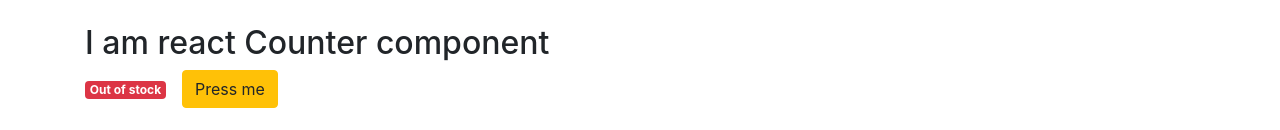
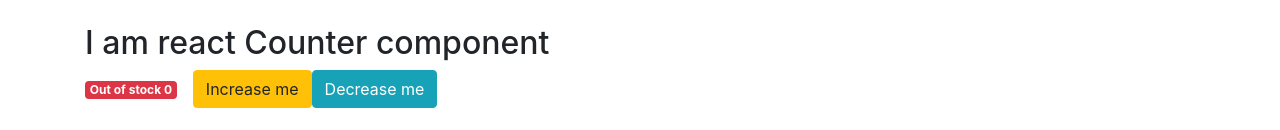
Before and after one commit to andriusdulevicius/reactIntro, a React (Create React App) app: page / in a window 1280 px wide. Shown: the top 130 px of the page. Built offline with nearby package versions, Linux system fonts and the light colour scheme; grey boxes are pictures that could not be loaded.

Commit message:
two buttons with one method

```diff
--- a/src/components/counter.jsx
+++ b/src/components/counter.jsx
@@ -14,21 +14,26 @@ class Counter extends Component {
     textAlign: 'center',
   };
 
-  handleIncrement = () => {
+  handleIncrement = (btnId) => {
     //viena this.state.count++ neveiks, reikia butinai arrow function tureti, ir pakeist state tokiu budu
     //setState butina pakeisti norint atvaizduoti ekrane pakitimus
-    this.setState({ count: this.state.count + 1 });
+    if (btnId === 'btn_1') return this.setState({ count: this.state.count + 1 });
+    this.setState({ count: this.state.count - 1 });
   };
 
   //Javascriptas jsx veikia riestiniuose skliausteliuose render() metode {} , nes render kaip ir state yra spec reacto sukurti metodai
+
+  //onCLick funkciju mes returne neiskvieciam o siunciam tik funkcijos nuoroda, todel skliausteliu nereikia, bet norint paduoti kazkoki parametra reikia iskviesti anonimine arrow funkcija ir jos viduje atsiusti funkcijos nuoroda su paduotu parametru
   render() {
     return (
       <div className='container mt-4'>
         <h2 style={{ fontSize: '2em' }}> I am react Counter component</h2>
         <span className={this.getBadgeClasses()}>{this.formatCount()}</span>
-        <button onClick={this.handleIncrement} className='btn btn-warning'>
-          {' '}
-          Press me{' '}
+        <button onClick={() => this.handleIncrement('btn_1')} className='btn btn-warning'>
+          Increase me
+        </button>
+        <button onClick={() => this.handleIncrement('btn_2')} className='btn btn-info'>
+          Decrease me
         </button>
         <div className='mt-4'>
           <img src={this.state.imgUrl} alt='imageRandom' />
@@ -56,7 +61,7 @@ class Counter extends Component {
 
   formatCount() {
     const { count } = this.state;
-    return count > 0 ? count : 'Out of stock';
+    return count > 0 ? count : 'Out of stock ' + count;
   }
 }
 
```
